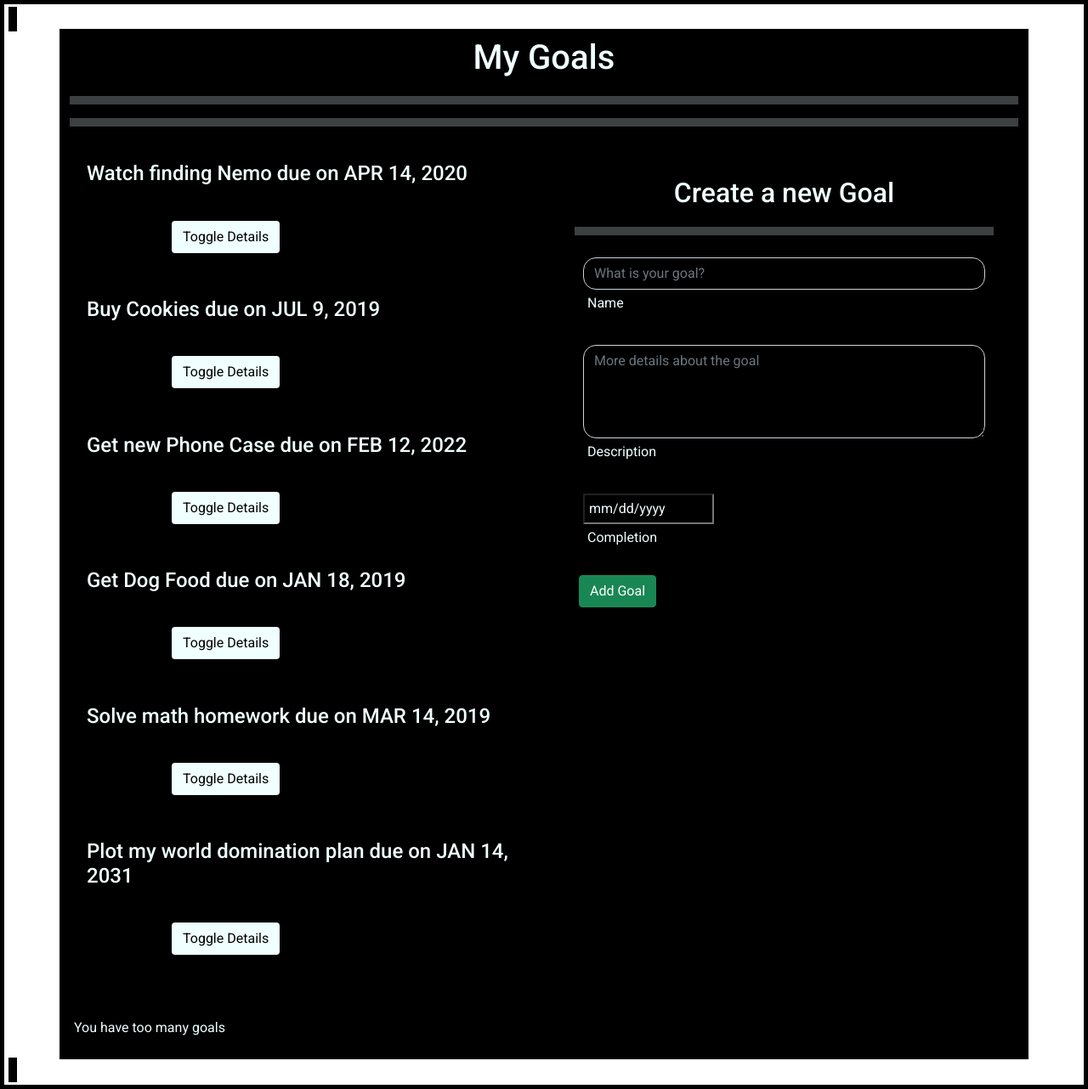
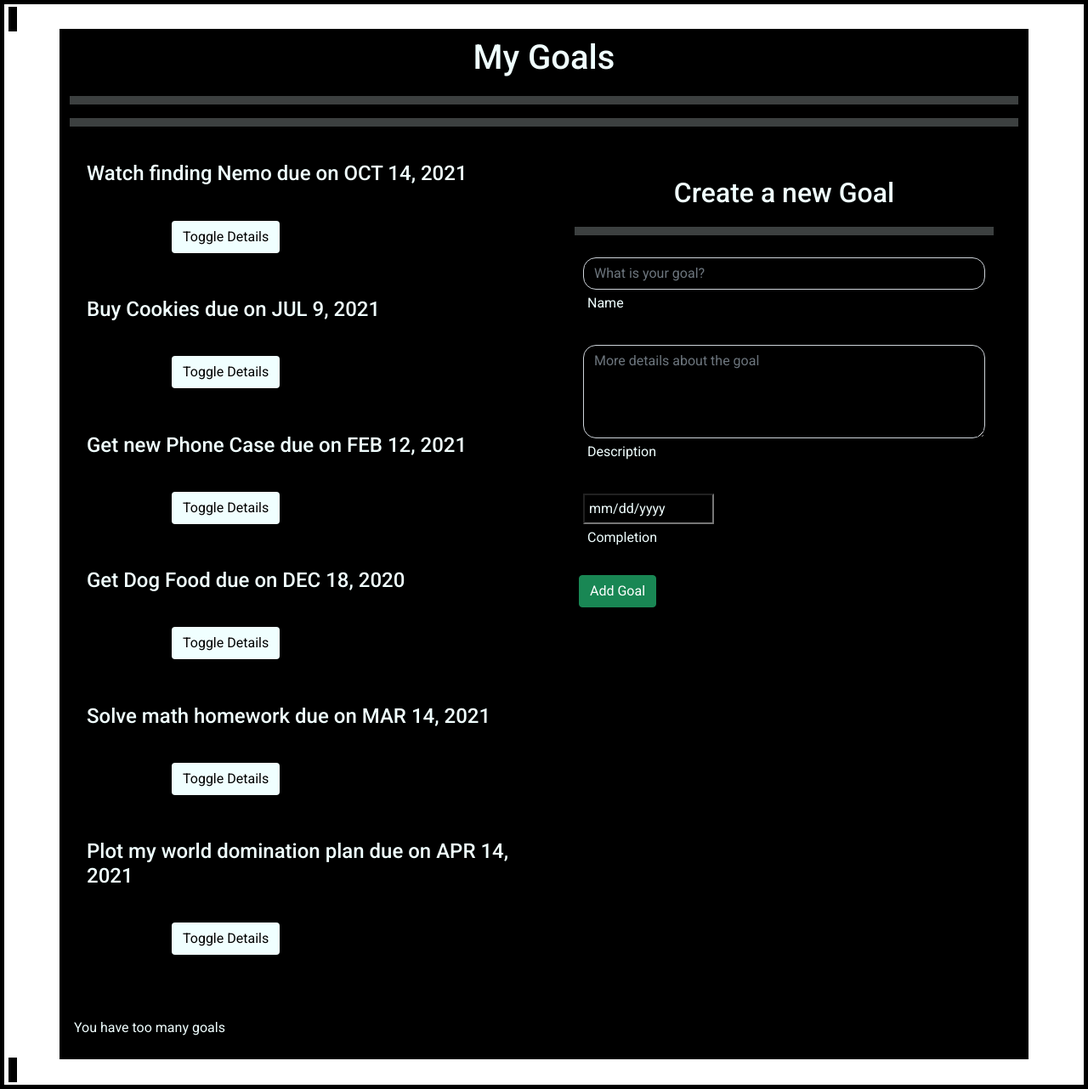
Before and after one commit to DruSadeMumba/Goals, an Angular app: page / in a window 1280 px wide. Shown: the whole page at 85% size. Built offline with nearby package versions, Linux system fonts and the light colour scheme.

Commit message:
Add goal service and goal list

```diff
--- a/src/app/app.module.ts
+++ b/src/app/app.module.ts
@@ -8,6 +8,7 @@ import { StrikethroughDirective } from './strikethrough.directive';
 import { DateCountPipe } from './date-count.pipe';
 import { GoalFormComponent } from './goal-form/goal-form.component';
 import { FormsModule } from '@angular/forms';
+import { GoalService } from './goal-service/goal.service';
 
 @NgModule({
   declarations: [
@@ -23,7 +24,7 @@ import { FormsModule } from '@angular/forms';
     AppRoutingModule,
     FormsModule
   ],
-  providers: [],
+  providers: [GoalService],
   bootstrap: [AppComponent]
 })
 export class AppModule { }
--- /dev/null
+++ b/src/app/goal-service/goal.service.ts
@@ -0,0 +1,15 @@
+import { Injectable } from '@angular/core';
+import { Goal1 } from '../goal1';
+import { Goals } from '../goalList';
+
+@Injectable({
+  providedIn: 'root'
+})
+export class GoalService {
+
+  getGoals(){
+    return Goals
+  }
+
+  constructor() { }
+}
--- a/src/app/goal/goal.component.ts
+++ b/src/app/goal/goal.component.ts
@@ -1,20 +1,16 @@
 import { Component, OnInit } from '@angular/core';
+import { GoalService } from '../goal-service/goal.service';
 import { Goal1 } from '../goal1';
 
 @Component({
   selector: 'app-goal',
   templateUrl: './goal.component.html',
-  styleUrls: ['./goal.component.css']
+  styleUrls: ['./goal.component.css'],
 })
+
 export class GoalComponent implements OnInit {
-  goals: Goal1[] = [
-    new Goal1(1, 'Watch finding Nemo', 'Find an online version and watch merlin find his son', new Date(2020,3,14)),
-    new Goal1(2,'Buy Cookies','I have to buy cookies for the parrot', new Date(2019,6,9)),
-    new Goal1(3,'Get new Phone Case','Diana has her birthday coming up soon', new Date(2022,1,12)),
-    new Goal1(4,'Get Dog Food','Pupper likes expensive snacks', new Date(2019,0,18)),
-    new Goal1(5,'Solve math homework','Damn Math', new Date(2019,2,14)),
-    new Goal1(6,'Plot my world domination plan','Cause I am an evil overlord', new Date(2030,12,14)),
-  ];
+
+  goals:Goal1[];
 
   addNewGoal1(goal: Goal1){
     let goalLength = this.goals.length;
@@ -36,7 +32,10 @@ export class GoalComponent implements OnInit {
       }
     }
   }
-  constructor() { }
+
+  constructor(goalService:GoalService) {
+    this.goals = goalService.getGoals()
+  }
 
   ngOnInit(): void {
   }
--- /dev/null
+++ b/src/app/goalList.ts
@@ -0,0 +1,9 @@
+import { Goal1} from './goal1';
+export let Goals: Goal1[] = [
+    new Goal1(1, 'Watch finding Nemo', 'Find an online version and watch merlin find his son',new Date(2021,9,14)),
+    new Goal1(2,'Buy Cookies','I have to buy cookies for the parrot',new Date(2021,6,9)),
+    new Goal1(3,'Get new Phone Case','Diana has her birthday coming up soon',new Date(2021,1,12)),
+    new Goal1(4,'Get Dog Food','Pupper likes expensive snacks',new Date(2020,11,18)),
+    new Goal1(5,'Solve math homework','Damn Math',new Date(2021,2,14)),
+    new Goal1(6,'Plot my world domination plan','Cause I am an evil overlord',new Date(2021,3,14)),
+  ]
```
Also changed, not shown: 2 other files (tests, documents, lock files or other folders).
